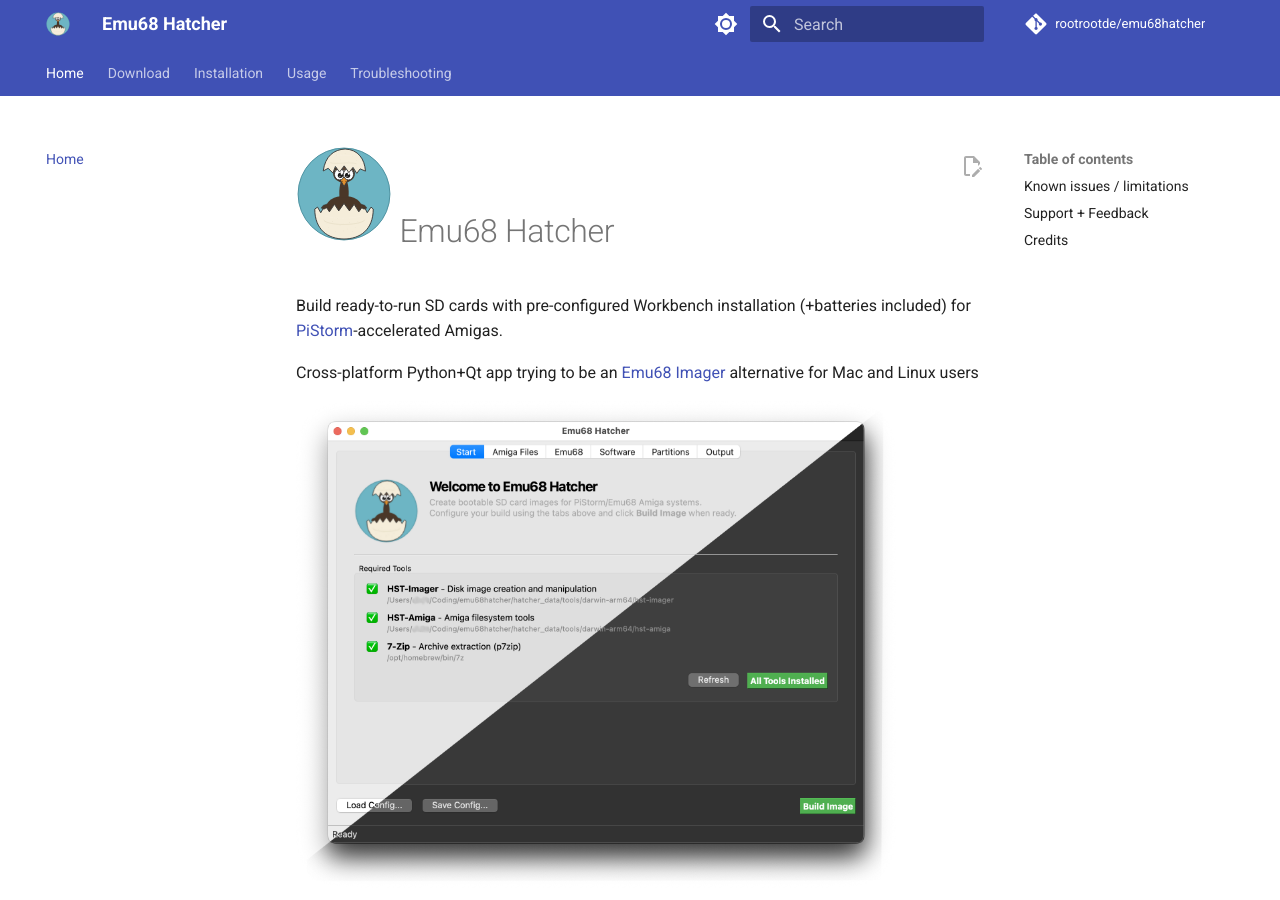
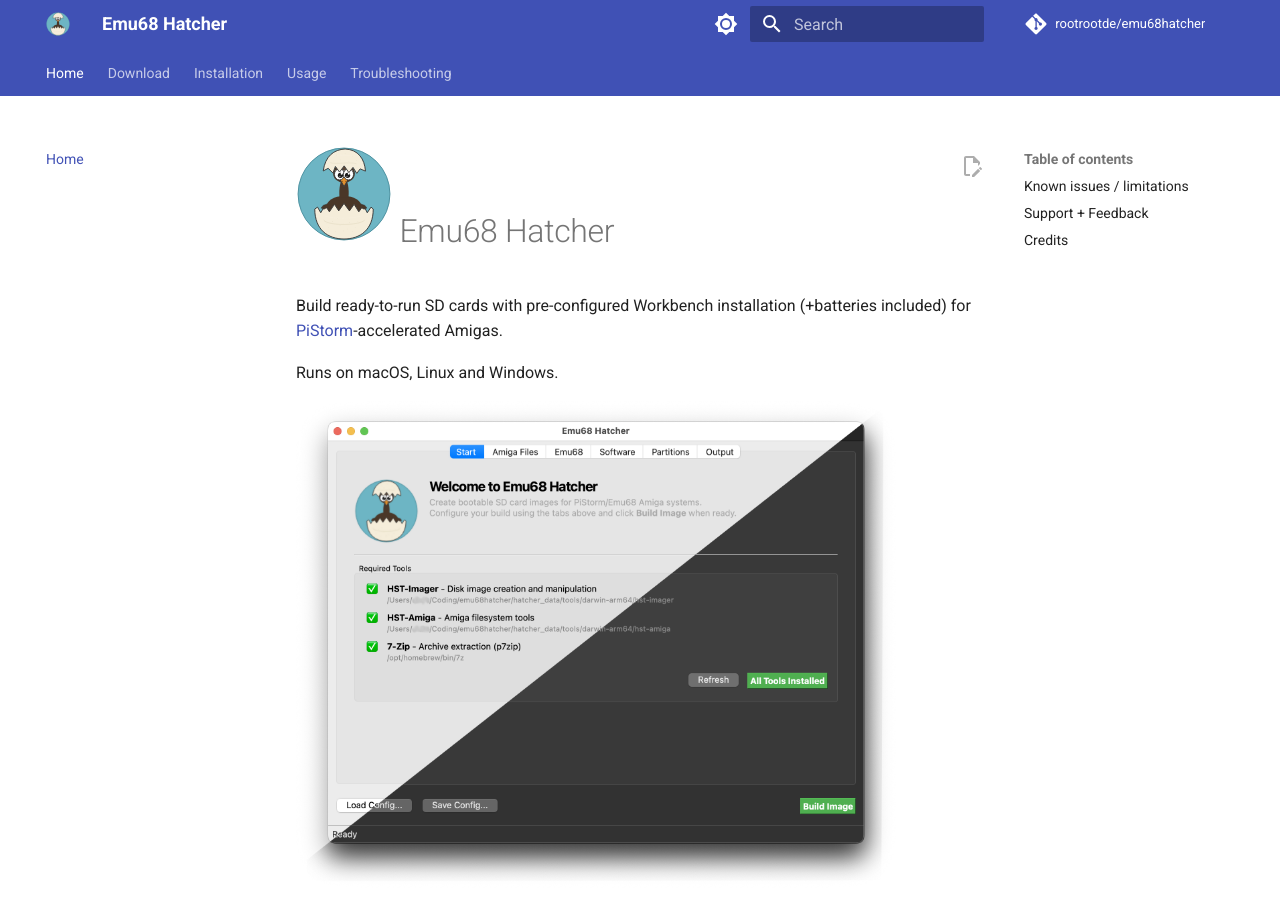
Before and after one commit to rootrootde/emu68hatcher, an MkDocs documentation site: the page built from docs/index.md, in a window 1280 px wide and 900 px high. Built offline with MkDocs 1.6.1 and Material for MkDocs 9.7.7, drawn with Linux system fonts in a browser that asks for light colours; comment, search, counter and statistics services are not loaded.

Commit message:
docs: sync intro

```diff
--- a/docs/index.md
+++ b/docs/index.md
@@ -2,7 +2,7 @@
 
 Build ready-to-run SD cards with pre-configured Workbench installation (+batteries included) for [PiStorm](https://github.com/captain-amygdala/pistorm)-accelerated Amigas.
 
-Cross-platform Python+Qt app trying to be an [Emu68 Imager](https://github.com/mja65/Emu68-Imager-Software) alternative for Mac and Linux users
+Runs on macOS, Linux and Windows.
 
 <img src="assets/screenshot_macos.png" alt="Emu68 Hatcher main window (macOS, light + dark)" width="600">
 
```
Also changed, not shown: docs/assets/sd-card-layout-multi.svg (added), docs/assets/sd-card-layout.svg (added).
